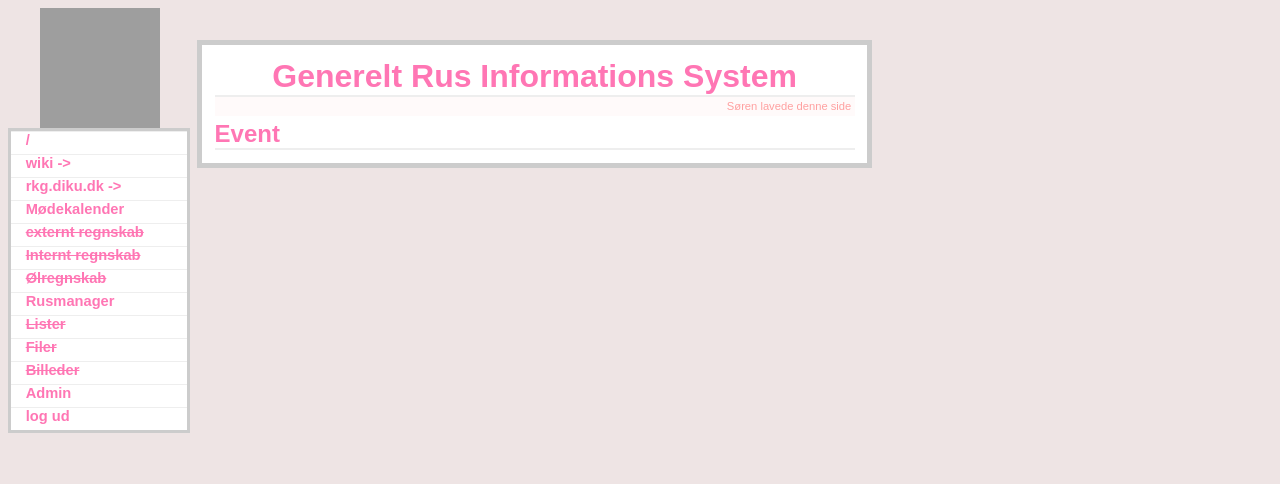
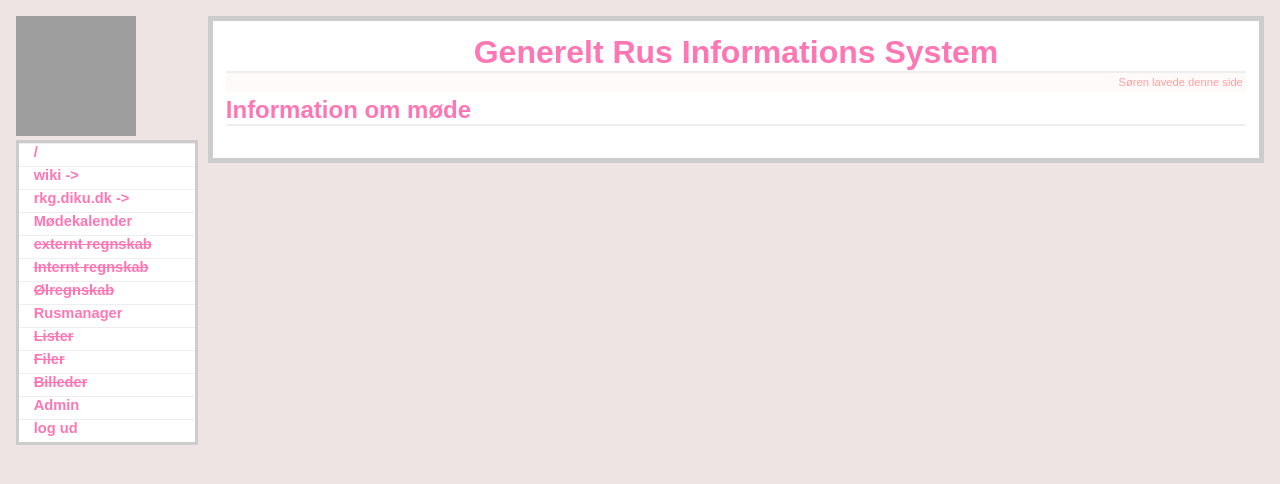
Before and after one commit to RusKursusGruppen/GRIS, a Flask app: page /schedule/1 in a window 1280 px wide. Shown: the top 484 px of the page. Run offline with Flask 2, Linux system fonts and the light colour scheme; data that the repository does not hold is empty; grey boxes are pictures that could not be loaded.

Commit message:
Style changed to full page layout

```diff
--- a/gris.py
+++ b/gris.py
@@ -238,7 +238,12 @@ def new_schedule():
             flash("Oprettelse annulleret")
             return redirect(url_for('schedule_overview'))
         with data.data() as db:
-            cur = db.execute("INSERT INTO Schedule(title, description, created, closes) VALUES(?,?,?,?)",(request.form['title'], request.form['description'], str(datetime.datetime.now()), request.form['deadline']))
+            cur = db.execute(
+                "INSERT INTO Schedule(title, description, created, closes) VALUES(?,?,?,?)", (
+                request.form['title'],
+                request.form['description'],
+                str(datetime.datetime.now()),
+                request.form['deadline']))
             flash(u"Oprettelse gennemført")
             return redirect(url_for('schedule_overview'))
     else:
@@ -246,7 +251,10 @@ def new_schedule():
 
 @app.route('/schedule/<sid>', methods=['GET', 'POST'])
 def schedule_event(sid):
-    return render_template("schedule_event.html")
+    with data.data() as db:
+        cur = db.execute("SELECT s_id, title, description, created, closes FROM Schedule WHERE s_id = ?", sid)
+        event = cur.fetchone()
+    return render_template("schedule_event.html", event=event)
 
 @app.route('/new_user', methods=['GET', 'POST'])
 #adminrights
--- a/static/style.css
+++ b/static/style.css
@@ -1,12 +1,12 @@
-body            { font-family: sans-serif; background: #eee4e4; }
-h1, h2          { margin: 0; color: #FF76B4; border-bottom: 2px solid #eee}
+body            { font-family: sans-serif; background: #eee4e4; margin: 1em }
+h1, h2          { display: block; margin: 0; color: #FF76B4; border-bottom: 2px solid #eee}
 h1              { text-align: center; }
-.page           { position:absolute; left:12.3em; float:left;
-                  margin: 2em auto; width:40em;/* width: 35em; */ border: 5px solid #ccc;
-                  padding: 0.8em; background: white; }
+.page           { border: 5px solid #ccc;
+                  padding: 0.8em; background: white;
+                  margin-left: 12em; }
 
-.logo           { position:absolute; left: 2.5em;}
-.navigation     { position:absolute; left:0.5em; top:8em; float:left; z-index:1; text-align:left}
+.logo           { float: left; }
+.navigation     { clear: both; float: left; left:0.5em; top:8em; float:left; text-align:left}
 .menu           {border:solid 3px /* #a0a0a0 */ #ccc}
 .menu a         { display:block; padding-left:1em; padding-right:1em; width:10em; background:/* #ccd *//* #f0f0f0 */white;
                   color:#FF76B4; font:sans-serif; font-weight:bold; font-size:11pt; text-decoration:none;
--- a/templates/layout.html
+++ b/templates/layout.html
@@ -1,7 +1,10 @@
 <!doctype html>
+<html>
+<head>
 <title>GRIS</title>
 <link rel=stylesheet type=text/css href="{{url_for('static', filename='style.css')}}">
-
+</head>
+<body>
 <div class=logo>
   <img src="/static/pig-face.png" alt="GRIS" width="120" height="120">
 </div>
@@ -35,3 +38,5 @@
   {% endfor %}
   {% block body %}{% endblock %}
 </div>
+</body>
+</html>
--- a/templates/schedule_event.html
+++ b/templates/schedule_event.html
@@ -1,4 +1,8 @@
 {% extends "layout.html" %}
 {% block body %}
-<h2>Event</h2>
+<h2>Information om m&oslash;de</h2>
+<h3>{{event['title']}}</h3>
+<table>
+    <caption>{{event['title']}}</caption>
+</table>
 {% endblock %}
```
